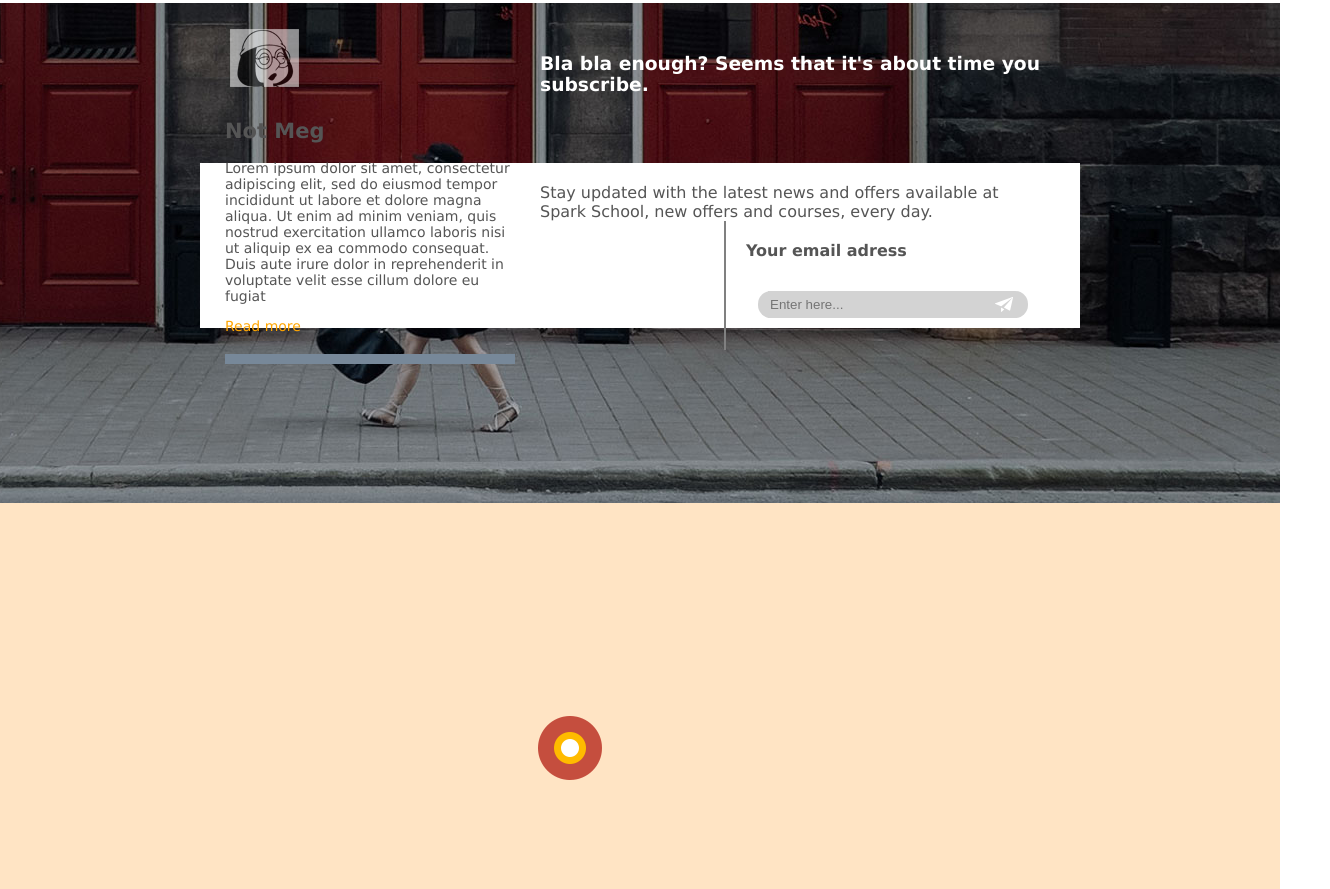
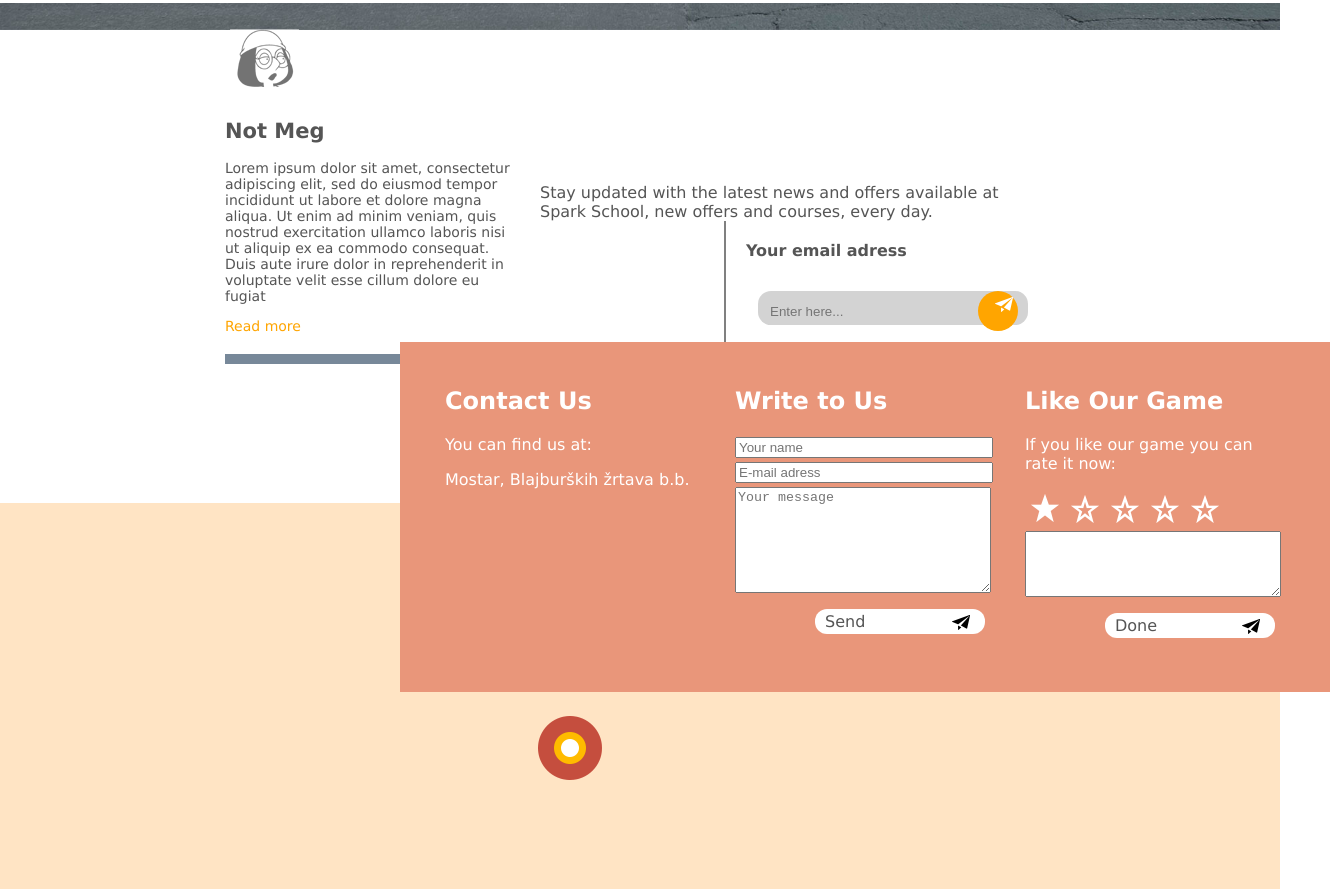
Before and after one commit to Ljupko-Kolak/zadatak, a plain HTML site: page index.html in a window 1280 px wide. Shown: the part 1088-1977 px from the top of the page, 1330 px wide, since content can reach past the window. Drawn offline with Linux system fonts and the light colour scheme.

Commit message:
Modify index.html and style.css to final version before solution was revealed.

```diff
--- a/css/style.css
+++ b/css/style.css
@@ -129,7 +129,9 @@ a {
 .subscribe {
   height: 500px;
   width: 100%;
-  background: url("../media/paralax.jpg") -550px 600px;
+  background: url("../media/paralax.jpg") 0 -1300px;
+  background-size: cover;
+  background-repeat: no-repeat;
 }
 .subscribe>h3 {
   padding: 50px 200px;
@@ -161,12 +163,21 @@ a {
   padding: 0 10px;
 }
 .subscription-input>input {
-  width: 220px;
+  margin-top: 7px;
+  width:200px;
   height: 25px;
   border: none;
   height: 25px;
   line-height: 25px;
   background-color: lightgrey;
+}
+.subscription-input>div {
+  position: relative;
+  float: right;
+  width: 40px;
+  height: 40px;
+  background-color: orange;
+  border-radius: 20px;
 }
 .sub-icon {
   position: relative;
@@ -185,6 +196,67 @@ a {
   top: 213px;
   left: 538px;
 }
+.contact {
+  position: absolute;
+  top: 1430px;
+  left: 400px;;
+  padding: 25px;
+  color: white;
+  background-color: darksalmon;
+  width: 880px;
+  height: 300px;
+  text-align: center;
+}
+.contact>div {
+  float: left;
+  width: 250px;
+  height: 100%;
+  margin: 0 20px;
+  text-align: left;
+}
+.contact>div>input, .contact>div>textarea{
+  width: 100%;
+  margin: 2px 0;
+}
+#stars {
+  width: 200px;
+  height: 40px;
+}
+.full-star {
+  float: left;
+  width: 40px;
+  height: 40px;
+  background: url("../media/icons-40.png") 0 80px;
+}
+.empty-star {
+  float: left;
+  width: 40px;
+  height: 40px;
+  background: url("../media/icons-40.png") 0 40px;
+}
+.contact .button-div {
+  position: relative;
+  float: right;
+  width: 150px;
+  color: #555555;
+  background-color: white;
+  border: none;
+  border-radius: 12px;
+  text-align: left;
+  margin-top: 10px;
+  padding: 0px 10px;
+}
+.send-img {
+  position: relative;
+  float: right;
+  width: 20px;
+  height: 20px;
+  background: url("../media/icons-20.png") 0 80px;
+  margin: 3px;
+}
+#message {
+  height: 100px;
+}
 footer {
   height: 100px;
   line-height: 100px;
--- a/index.html
+++ b/index.html
@@ -76,13 +76,46 @@
         Your email adress<br><br>
         <div class="subscription-input">
           <input type="text" placeholder="Enter here...">
-          <span class="sub-icon"></span>
+          <div>
+            <span class="sub-icon"></span>
+          </div>
         </div>
       </div>
     </div>
   </div>
   <div class="map">
     <img src="media/icon-map.png" alt="location">
+  </div>
+  <div class="contact">
+    <div class="contact-text">
+      <h2>Contact Us</h2>
+      <p>You can find us at:</p>
+      <p>Mostar, Blajburških žrtava b.b.</p>
+    </div>
+    <div class="write-to-us">
+      <h2>Write to Us</h2>
+      <input type="text" placeholder="Your name">
+      <input type="text" placeholder="E-mail adress">
+      <textarea placeholder="Your message" id="message"></textarea>
+      <div class="button-div">
+        Send<span class="send-img"></span>
+      </div>
+    </div>
+    <div class="rating">
+      <h2>Like Our Game</h2>
+      <p>If you like our game you can rate it now:</p>
+      <div id="stars">
+        <span class="full-star"></span>
+        <span class="empty-star"></span>
+        <span class="empty-star"></span>
+        <span class="empty-star"></span>
+        <span class="empty-star"></span>
+      </div>
+      <textarea rows="4"></textarea>
+      <div class="button-div">
+        Done<span class="send-img"></span>
+      </div>
+    </div>
   </div>
   <footer>
     Copyright <a href="">Sparkschool</a>
```
